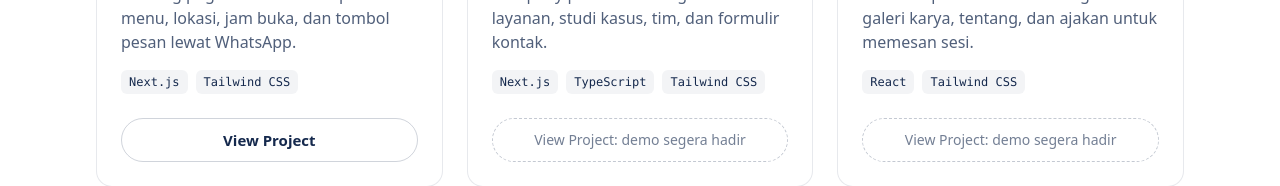
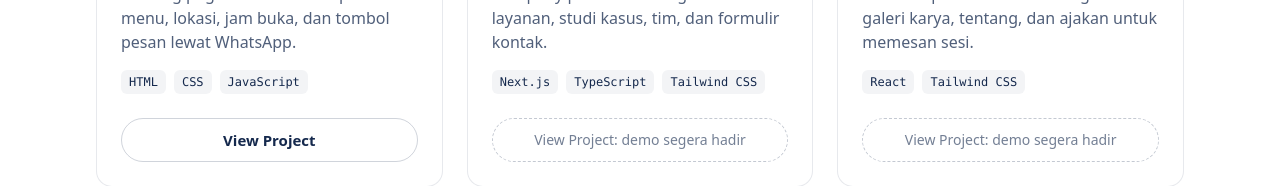
Before and after one commit to AdrielRaynard/Website-Pribadi-Fireflies, a Next.js app: page / in a window 1280 px wide. Shown: the part 3195-3381 px from the top of the page. Built offline with nearby package versions, Linux system fonts and the light colour scheme.

Commit message:
Merubah badge pada Kopi Senja

```diff
--- a/data/site.ts
+++ b/data/site.ts
@@ -43,7 +43,7 @@ export type Project = {
   stack: string[]; colors: [string, string]; url?: string; image?: string; // isi url jika demo sudah online
 };
 export const projects: Project[] = [
-  { slug: "kopi-senja", name: "Kopi Senja", category: "Coffee Shop / Landing Page", description: "Landing page untuk kedai kopi lokal: menu, lokasi, jam buka, dan tombol pesan lewat WhatsApp.", stack: ["Next.js", "Tailwind CSS"], colors: ["#3b2a20", "#c8814a"], url: "https://concept-project-kopi-senja.vercel.app/", image: "/images/brand/kopi-senja-preview.png" },
+  { slug: "kopi-senja", name: "Kopi Senja", category: "Coffee Shop / Landing Page", description: "Landing page untuk kedai kopi lokal: menu, lokasi, jam buka, dan tombol pesan lewat WhatsApp.", stack: ["HTML", "CSS", "JavaScript"], colors: ["#3b2a20", "#c8814a"], url: "https://concept-project-kopi-senja.vercel.app/", image: "/images/brand/kopi-senja-preview.png" },
   { slug: "arunika-creative", name: "Arunika Creative", category: "Creative Agency / Company Profile", description: "Company profile untuk agensi kreatif: layanan, studi kasus, tim, dan formulir kontak.", stack: ["Next.js", "TypeScript", "Tailwind CSS"], colors: ["#15294d", "#8e1b2b"] },
   { slug: "lumora-studio", name: "Lumora Studio", category: "Personal Portfolio", description: "Portfolio personal untuk fotografer: galeri karya, tentang, dan ajakan untuk memesan sesi.", stack: ["React", "Tailwind CSS"], colors: ["#2b2f42", "#9aa5d1"] },
 ];
```
